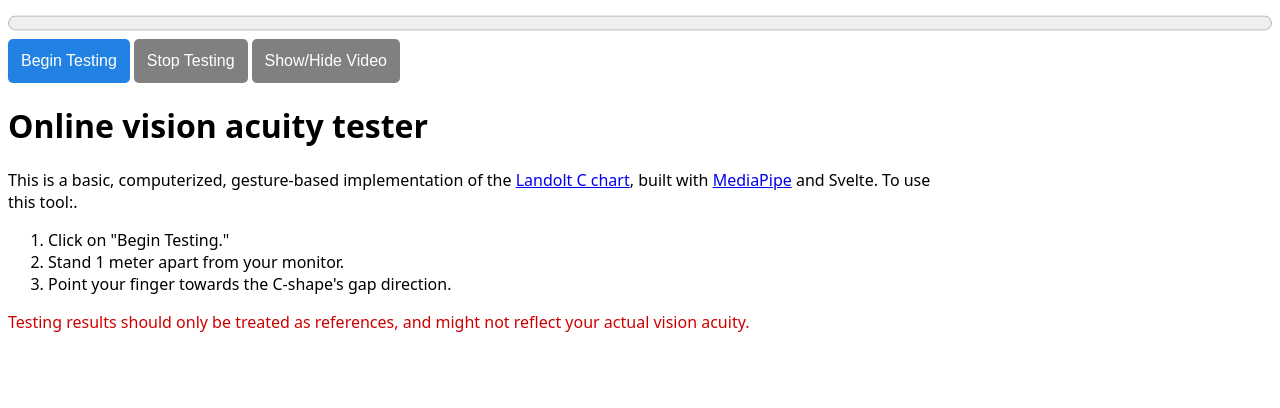
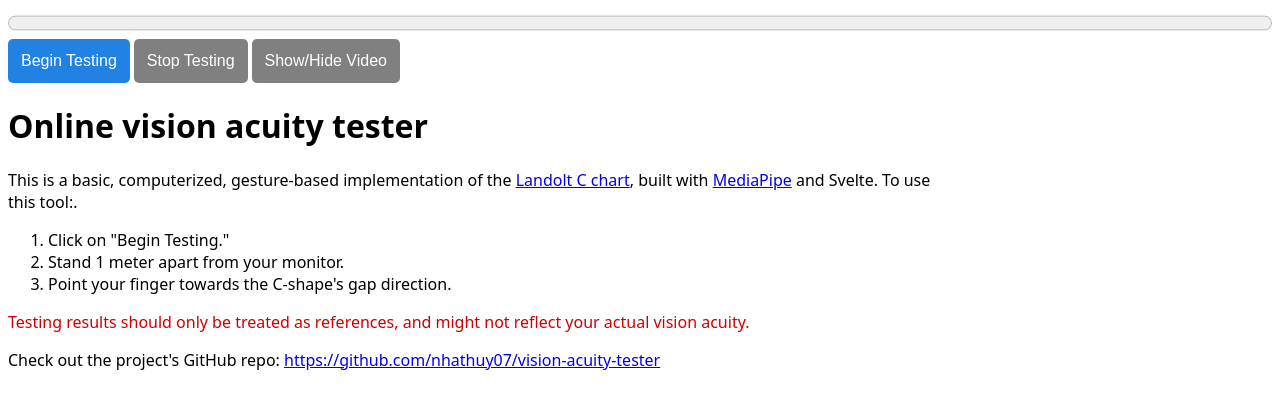
Before and after one commit to nhathuy07/vision-acuity-tester, a SvelteKit app: page / in a window 1280 px wide. Shown: the top 408 px of the page. Built offline with nearby package versions, Linux system fonts and the light colour scheme.

Commit message:
update landing page

```diff
--- a/src/routes/+page.svelte
+++ b/src/routes/+page.svelte
@@ -317,7 +317,7 @@
             <li>Point your finger towards the C-shape's gap direction.</li>
         </ol>
         <p style="color:#cd0000"> Testing results should only be treated as references, and might not reflect your actual vision acuity.</p>
-
+        <p>Check out the project's GitHub repo: <a href="https://github.com/nhathuy07/vision-acuity-tester">https://github.com/nhathuy07/vision-acuity-tester</a></p>
     </div>
 
     <video id="videoOut" autoplay style="padding: 15px; transform: scale(-1, 1); border-radius: 15px;">
```
